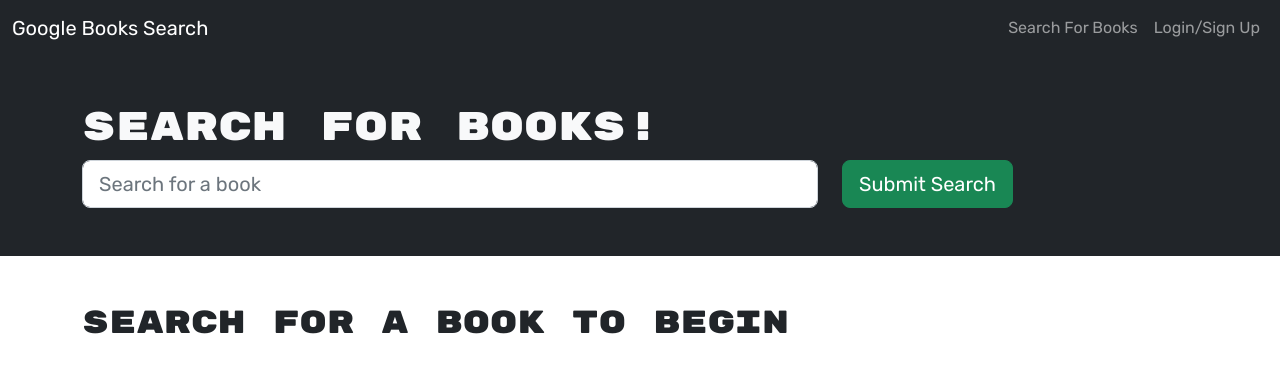
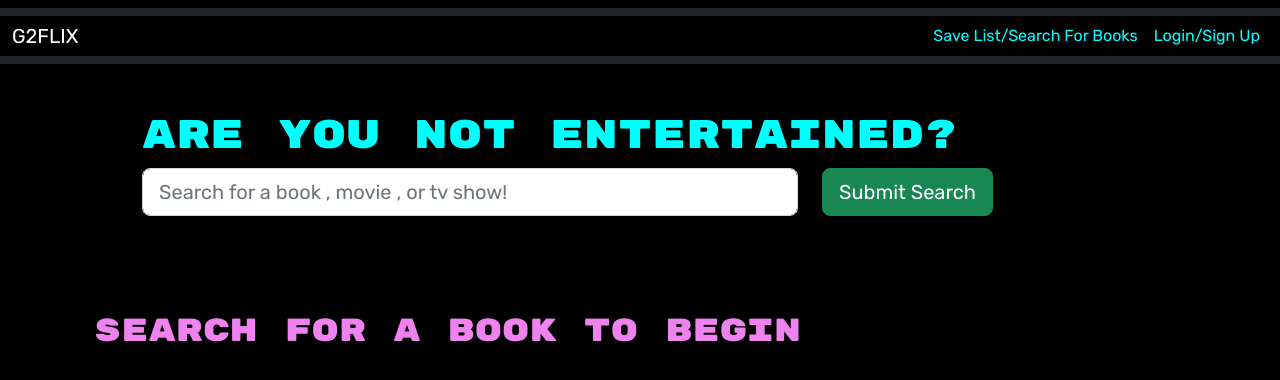
Before and after one commit to san1718/P3G2-G2FLIX, a React (Vite) app in the folder client/: page / in a window 1280 px wide. Shown: the top 380 px of the page. Built offline with nearby package versions, Linux system fonts and the light colour scheme.

Commit message:
Added new jsx and css files.Modified contents of client.

```diff
--- a/client/src/App.css
+++ b/client/src/App.css
@@ -1,5 +1,10 @@
+
+.container{
+  color: violet;
+}
 body {
   font-family: 'Rubik', sans-serif;
+  background-color:black;
 }
 
 h1,
--- a/client/src/App.jsx
+++ b/client/src/App.jsx
@@ -1,4 +1,6 @@
+
 import "./App.css";
+import "./components/Navbar";
 import {
   ApolloClient,
   InMemoryCache,
@@ -9,7 +11,10 @@
 import { setContext } from "@apollo/client/link/context";
 import { Outlet } from "react-router-dom";
 
+// import froms
+import Header from "./components/Header";
 import Navbar from "./components/Navbar";
+import Footer from "./components/Footer";
 
 const httpLink = createHttpLink({
   uri: "/graphql",
@@ -35,8 +40,15 @@
 function App() {
   return (
     <ApolloProvider client={client}>
-      <Navbar />
-      <Outlet />
+      <div className="flex-column justify-flex-start min-100-vh">
+
+        <Header />
+        <Navbar />
+        <div className="container">
+          <Outlet />
+        </div>
+        <Footer />
+      </div>
     </ApolloProvider>
   );
 }
--- /dev/null
+++ b/client/src/components/Footer.jsx
@@ -0,0 +1,5 @@
+import "./Footer.css";
+const Footer = () => {
+
+}
+export default Footer;
--- /dev/null
+++ b/client/src/components/Header.css
@@ -0,0 +1,5 @@
+h1 {
+  color: aqua;
+  background-color: black;
+  align-items: center;
+}
--- /dev/null
+++ b/client/src/components/Header.jsx
@@ -0,0 +1,14 @@
+import "./Header.css"
+
+// function
+const Header = () =>{
+
+    // javascript
+
+
+    return(
+        <h1> </h1>
+    )
+
+};
+export default Header
--- a/client/src/components/LoginForm.jsx
+++ b/client/src/components/LoginForm.jsx
@@ -4,6 +4,7 @@
 
 import { LOGINUSER } from "../utils/mutations";
 import { useMutation } from "@apollo/client";
+
 
 import Auth from "../utils/auth";
 
--- /dev/null
+++ b/client/src/components/Navbar.css
@@ -0,0 +1,9 @@
+.nav-link {
+  color:aqua;
+}
+.container-fluid {
+    background-color: black;
+}
+.container {
+    background-color: black;
+}
--- a/client/src/components/Navbar.jsx
+++ b/client/src/components/Navbar.jsx
@@ -1,3 +1,4 @@
+import "./Navbar.css";
 import { useState } from 'react';
 import { Link } from 'react-router-dom';
 import { Navbar, Nav, Container, Modal, Tab } from 'react-bootstrap';
@@ -15,19 +16,20 @@
       <Navbar bg='dark' variant='dark' expand='lg'>
         <Container fluid>
           <Navbar.Brand as={Link} to='/'>
-            Google Books Search
+            G2FLIX
           </Navbar.Brand>
           <Navbar.Toggle aria-controls='navbar' />
           <Navbar.Collapse id='navbar' className='d-flex flex-row-reverse'>
             <Nav className='ml-auto d-flex'>
               <Nav.Link as={Link} to='/'>
-                Search For Books
+              {/* Turn this into Saved List? */}
+                Save List/Search For Books
               </Nav.Link>
               {/* if user is logged in show saved books and logout */}
               {Auth.loggedIn() ? (
                 <>
                   <Nav.Link as={Link} to='/saved'>
-                    See Your Books
+                    See Your Saved List!
                   </Nav.Link>
                   <Nav.Link onClick={Auth.logout}>Logout</Nav.Link>
                 </>
@@ -50,7 +52,7 @@
             <Modal.Title id='signup-modal'>
               <Nav variant='pills'>
                 <Nav.Item>
-                  <Nav.Link eventKey='login'>Login</Nav.Link>
+                  <Nav.Link eventKey='login' >Login</Nav.Link>
                 </Nav.Item>
                 <Nav.Item>
                   <Nav.Link eventKey='signup'>Sign Up</Nav.Link>
--- a/client/src/pages/SearchBooks.jsx
+++ b/client/src/pages/SearchBooks.jsx
@@ -4,8 +4,8 @@
 import Auth from "../utils/auth";
 import { searchGoogleBooks } from "../utils/API";
 import { saveBookIds, getSavedBookIds } from "../utils/localStorage";
-import { useMutation } from '@apollo/client';
-import { SAVEBOOK } from '../utils/mutations';
+import { useMutation } from "@apollo/client";
+import { SAVEBOOK } from "../utils/mutations";
 
 const SearchBooks = () => {
   // create state for holding returned google api data
@@ -86,9 +86,10 @@
 
   return (
     <>
-      <div className="text-light bg-dark p-5">
+      {/* THIS IS WHERE I CHANGED THE BG DARK  */}
+      <div className="text-light p-5">
         <Container>
-          <h1>Search for Books!</h1>
+          <h1>Are you not entertained?</h1>
           <Form onSubmit={handleFormSubmit}>
             <Row>
               <Col xs={12} md={8}>
@@ -98,7 +99,7 @@
                   onChange={(e) => setSearchInput(e.target.value)}
                   type="text"
                   size="lg"
-                  placeholder="Search for a book"
+                  placeholder="Search for a book , movie , or tv show!"
                 />
               </Col>
               <Col xs={12} md={4}>
```
Also changed, not shown: client/src/components/Footer.css (added), client/src/components/SearchBooks.css (added).
